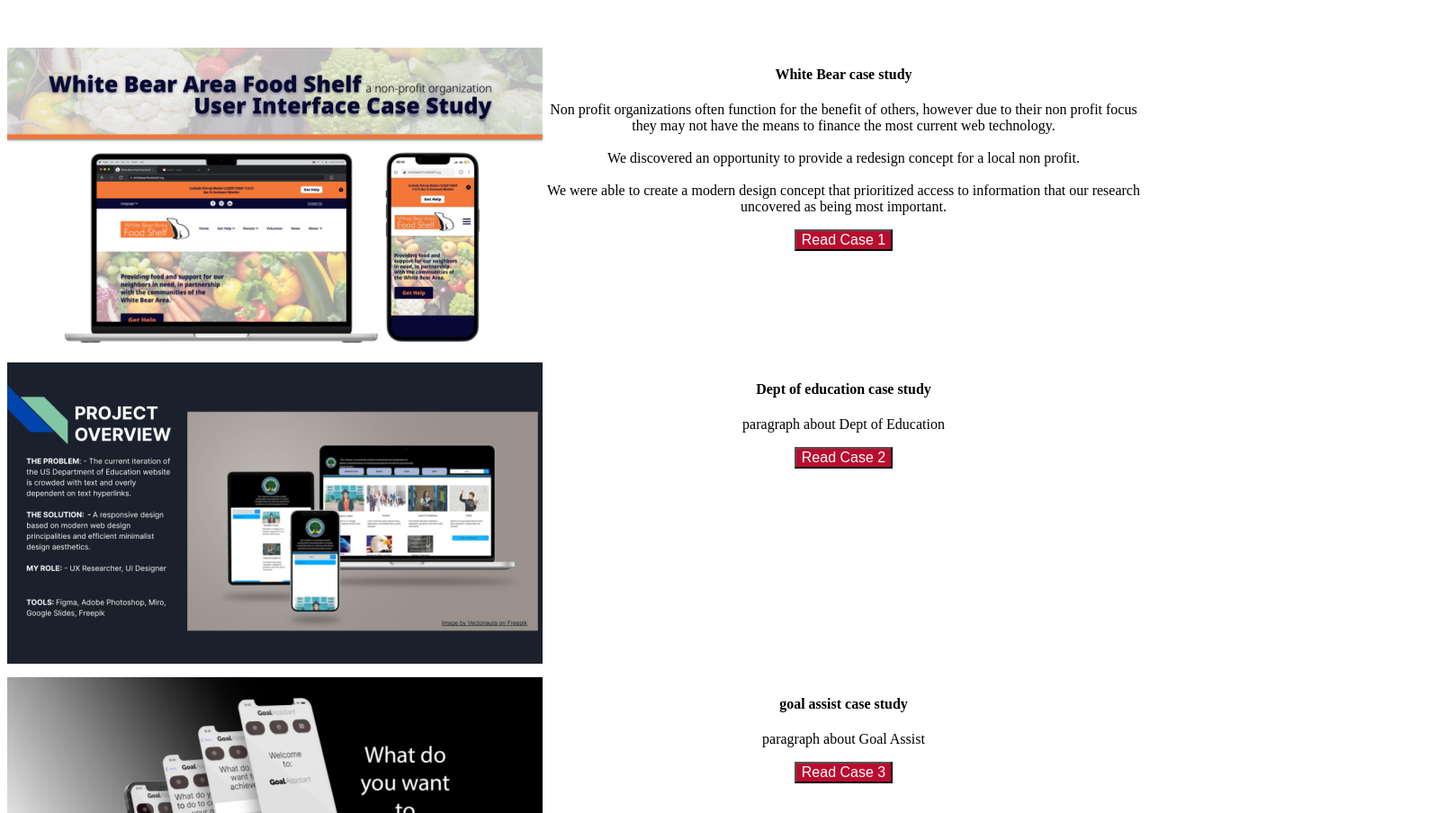
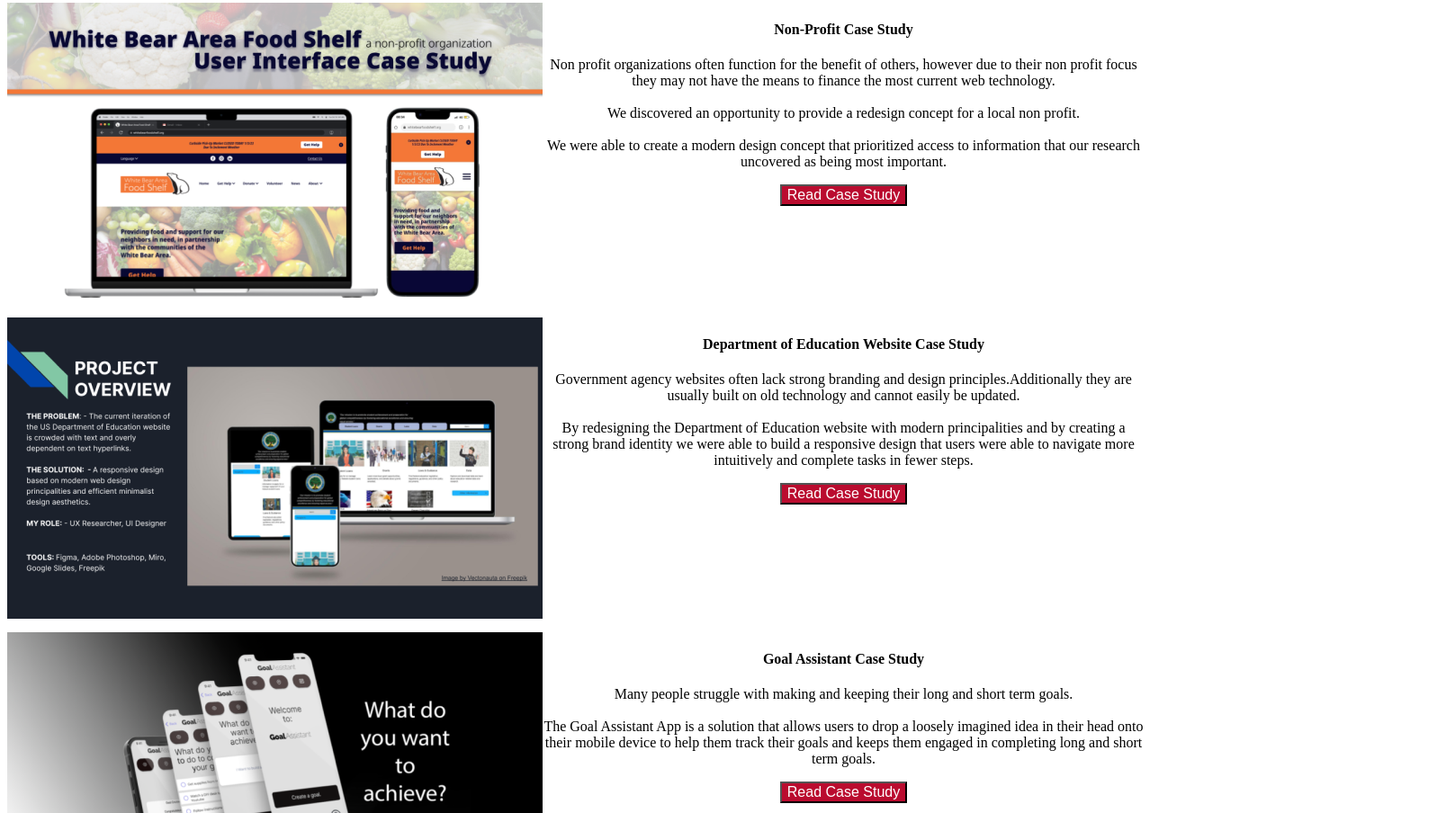
Before and after one commit to Matt-Thor/UX_UI_HW_18, a plain HTML site: page index.html in a window 1280 px wide. Shown: the part 1896-2800 px from the top of the page at 90% size, 1617 px wide, since content can reach past the window. Drawn offline with Linux system fonts and the light colour scheme.

Commit message:
18 HW 2-14
Homework build

```diff
--- a/CSS/index.css
+++ b/CSS/index.css
@@ -21,7 +21,8 @@
 
 .heroImg{
     height: 600px;
-    padding: 25px;
+    /*padding: 25px;*/
+    width:100%;
     text-size-adjust: 20;
     text-align: center;
 }
--- a/index.html
+++ b/index.html
@@ -72,8 +72,7 @@ button {
     </div>
 </div>
 
-    <section class="mySkills">
-
+<section class="mySkills">
 
     <div class="flexContainer">
         <div user research>
@@ -112,14 +111,14 @@ button {
     </div>
 
         <div id="case1info">
-            <h4>White Bear case study</h4>
+            <h4>Non-Profit Case Study</h4>
             <p>Non profit organizations often function for the benefit of others, however due to their non profit focus they may not have the means to finance the most current web technology.
                 <br></br>
                 We discovered an opportunity to provide a redesign concept for a local non profit.
-                <br><br>
+                <br></br>
                 We were able to create a modern design concept that prioritized access to information that our research uncovered as being most important.
             </p>
-            <button>Read Case 1</button>
+            <button>Read Case Study</button>
         </div>
 
         <div id="case2">
@@ -127,9 +126,12 @@ button {
         </div>
 
         <div id="case2info">
-            <h4>Dept of education case study</h4>
-            <p>paragraph about Dept of Education</p>
-            <button>Read Case 2</button>
+            <h4>Department of Education Website Case Study</h4>
+            <p>Government agency websites often lack strong branding and design principles.Additionally they are usually built on old technology and cannot easily be updated.
+                <br></br>
+                By redesigning the Department of Education website with modern principalities and by creating a strong brand identity we were able to build a responsive design that users were able to navigate more intuitively and complete tasks in fewer steps.
+                </p>
+            <button>Read Case Study</button>
         </div>
 
         <div id="case3">
@@ -137,9 +139,12 @@ button {
         </div>
 
         <div id="case3info">
-            <h4>goal assist case study</h4>
-            <p>paragraph about Goal Assist</p>
-            <button>Read Case 3</button>
+            <h4>Goal Assistant Case Study</h4>
+            <p>Many people struggle with making and keeping their long and short term goals.
+                    <br><br>
+                The Goal Assistant App is a solution that allows users to drop a loosely imagined idea in their head onto their mobile device to help them track their goals and keeps them engaged in completing long and short term goals.
+                </p>
+            <button>Read Case Study</button>
         </div>
     </div>
     <h3> View all projects</h3>
```
